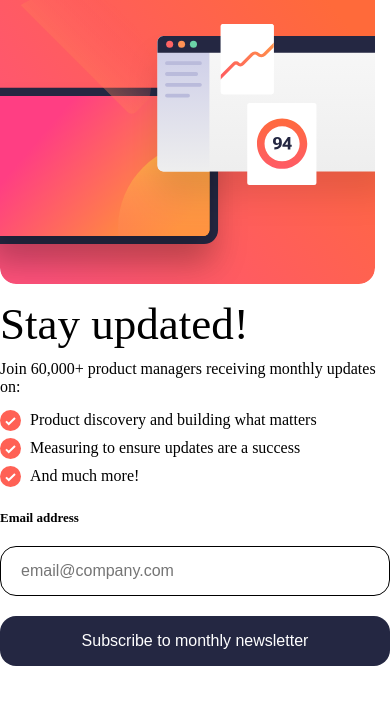
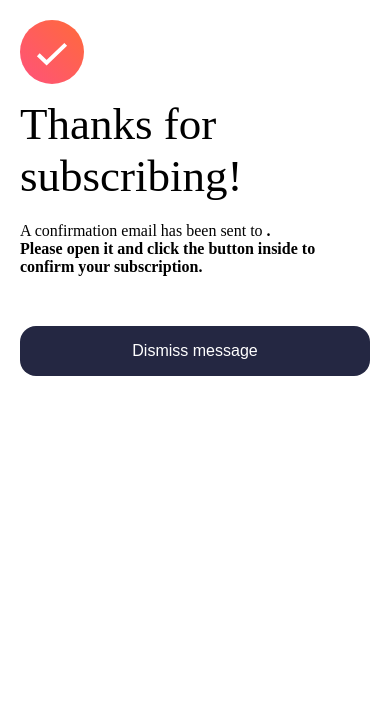
Before and after one commit to Shayan-Hussain/Newsletter-Sign-Up, a plain HTML site: page index.html in a window 390 px wide. Both pictures are taken after a click on the button "Subscribe to monthly newsletter". Drawn offline with Linux system fonts and the light colour scheme.

Commit message:
Completed.

```diff
--- a/script.js
+++ b/script.js
@@ -49,6 +49,21 @@ form.addEventListener("submit", function(event) {
 
 const mobile_submit = () => {
 
+    email_input = document.querySelector("#email_input")
+
+    let main = document.querySelector("main");
+
+    main.innerHTML = "";
+
+    let mobile_success = `<div class="mobile_success bg_white cover_viewport">
+                            <div><img src="/assets/icon-success.svg"></div>
+                            <div class="form_heading pdng_10x0px">Thanks for subscribing!</div>
+                            <div class="pdng_10x0px">A confirmation email has been sent to <div class="fnt_wgt_700 dis_inline">${email_input.value}.<div> Please open it and click the button inside to confirm your subscription.
+                            <button class="mrgn_tp_50px br_round" id="submit_cta" onclick="mobile()" >Dismiss message</button>
+                        </div>`
+
+    main.innerHTML = mobile_success;
+
 }
 
 const mobile = () => {
@@ -79,13 +94,12 @@ const mobile = () => {
                                 <div class="email_input mrgn_10x0px">
                                 <input type="email" name="email" class="br_round" id="email_input" placeholder="email@company.com" value="">
                                 </div>
-                                <button class="mrgn_10x0px br_round" id="submit_cta" onclick="mobile_submit">Subscribe to monthly newsletter</button>
+                                <button class="mrgn_10x0px br_round" id="submit_cta" onclick="mobile_submit()">Subscribe to monthly newsletter</button>
                             </div>`
         main.innerHTML = mobile_screen;
 
-        // console.log("true")
     }   else    {
-        console.log("false")
+        return;
     }
 }
 
--- a/styles.css
+++ b/styles.css
@@ -66,6 +66,16 @@ li {
         padding: 10px 0;
     }
 
+}
+
+.mobile_form {
+    padding: 10px 20px;
+}
+
+.mobile_success {
+    padding-right: 20px;
+    padding-left: 20px;
+    padding-top: 40px ;
 }
 
 /* utility classes */
```
